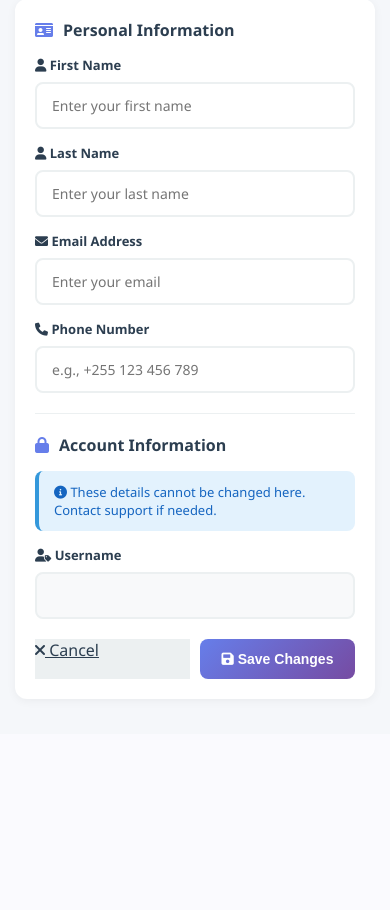
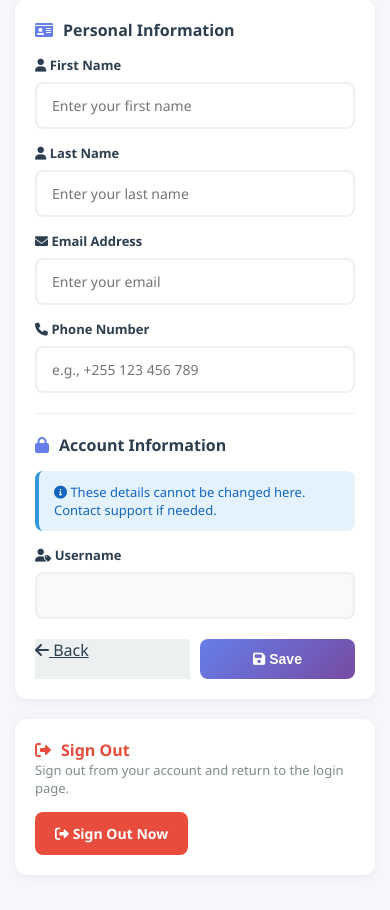
Before and after one commit to Eliot1001/land-_dispute_system, a Django app: template trackingsystem/landsystem/templates/citizen_profile.html in a window 390 px wide. Shown: the part 294-1204 px from the top of the page. Before the commit the page ends 994 px from the top, so only its background shows below. Run offline with Django 5.2, Linux system fonts and the light colour scheme; the template is opened without the code that fills it, so the values that code supplies are empty.

Commit message:
Fix: Improve mobile menu display and add logout button to profile page

```diff
--- a/trackingsystem/landsystem/templates/citizen_profile.html
+++ b/trackingsystem/landsystem/templates/citizen_profile.html
@@ -336,13 +336,26 @@
             <!-- Action Buttons -->
             <div class="button-group">
                 <a href="{% url 'citizen_dashboard' %}" class="btn-cancel">
-                    <i class="fas fa-times"></i> Cancel
+                    <i class="fas fa-arrow-left"></i> Back
                 </a>
                 <button type="submit" class="btn-save">
-                    <i class="fas fa-save"></i> Save Changes
+                    <i class="fas fa-save"></i> Save
                 </button>
             </div>
         </form>
+
+        <!-- Logout Section -->
+        <div class="profile-card" style="margin-top: 20px;">
+            <h3 style="color: #e74c3c; font-size: 16px; display: flex; align-items: center; gap: 10px;">
+                <i class="fas fa-sign-out-alt"></i> Sign Out
+            </h3>
+            <p style="color: #7f8c8d; font-size: 13px; margin-bottom: 15px;">
+                Sign out from your account and return to the login page.
+            </p>
+            <a href="{% url 'citizen_logout' %}" style="display: inline-block; background: #e74c3c; color: white; padding: 12px 20px; border-radius: 8px; text-decoration: none; font-weight: 600; font-size: 14px; transition: all 0.3s;" onmouseover="this.style.background='#c0392b'" onmouseout="this.style.background='#e74c3c'">
+                <i class="fas fa-sign-out-alt"></i> Sign Out Now
+            </a>
+        </div>
     </div>
 
     <!-- Service Worker Registration -->
```
Also changed, not shown: trackingsystem/landsystem/templates/citizen_dashboard.html (+21 -12 lines).
